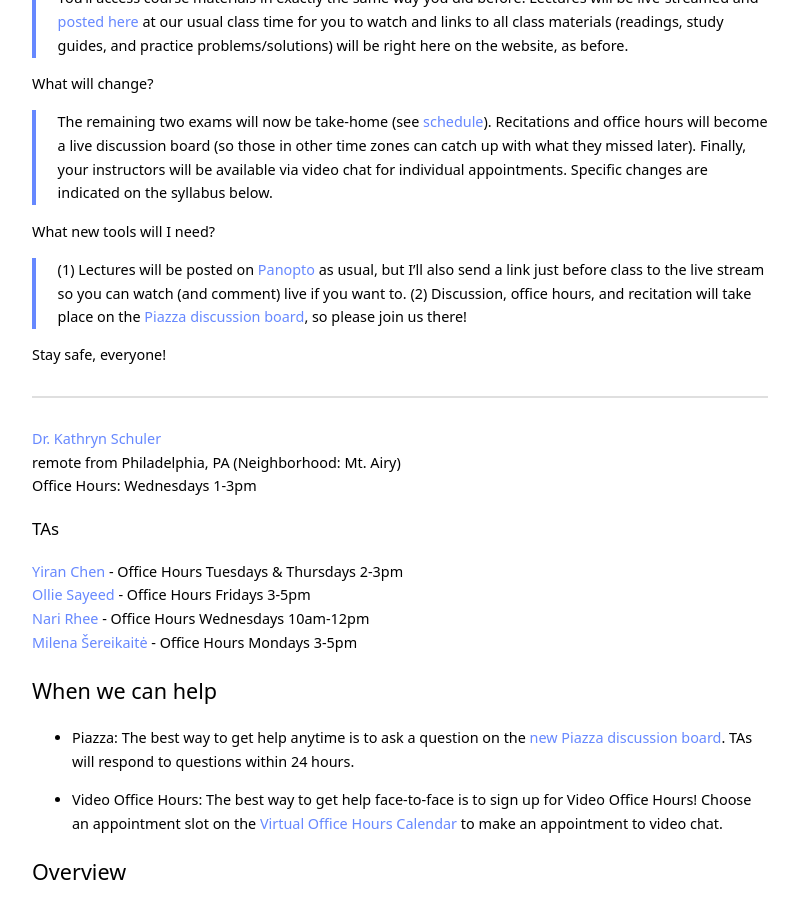
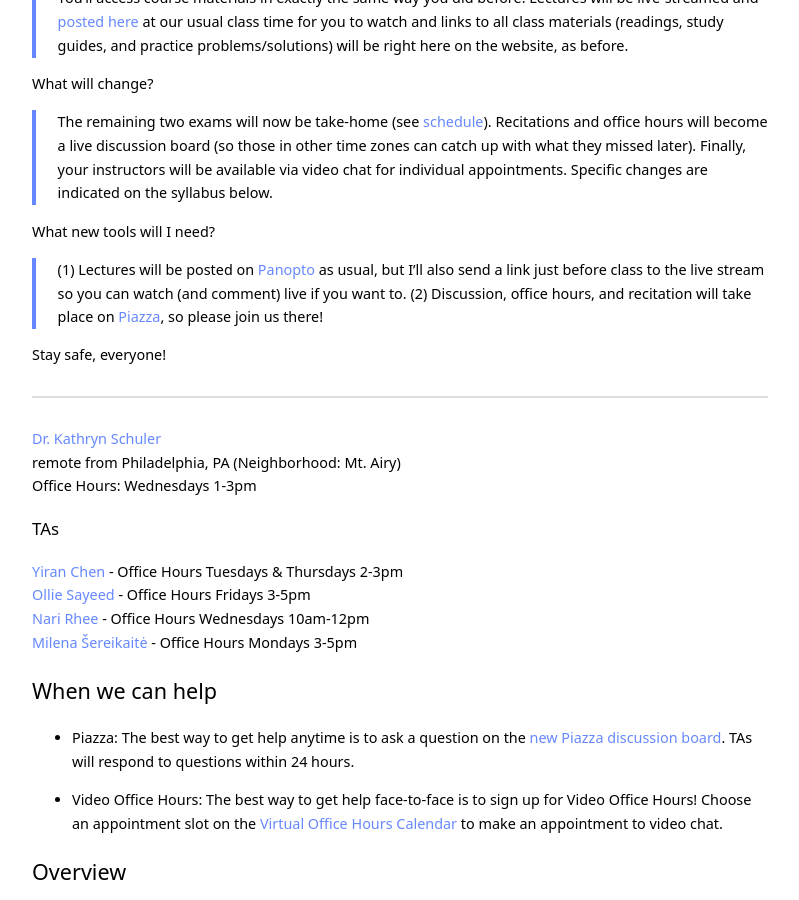
Before and after one commit to kschuler/ling001, a Jekyll site: the page built from index.md, in a window 1280 px wide and 900 px high, scrolled down 414 px. Shown: the whole window, without its empty margins (240-1039 px from the left). Built offline with Jekyll 4.4.1, drawn with Linux system fonts in a browser that asks for light colours.

Commit message:
Update index.md

```diff
--- a/index.md
+++ b/index.md
@@ -17,7 +17,7 @@ After the extended Spring Break, Ling001 will be moving fully online.
 
 **What new tools will I need?**
 > (1) Lectures will be posted on [Panopto](https://upenn.hosted.panopto.com/Panopto/Pages/Sessions/List.aspx?folderID=99e28b4b-8d65-4ac1-9fe4-ab3c00e43bf5) as usual, but I'll also send a link just before class to the live stream so you can watch (and comment) live if you want to.
-> (2) Discussion, office hours, and recitation will take place on the [Piazza discussion board](piazza.com/upenn/spring2020/ling001/home), so please join us there!
+> (2) Discussion, office hours, and recitation will take place on [Piazza](piazza.com/upenn/spring2020/ling001/home), so please join us there!
 
 **Stay safe, everyone!**
 <hr>
```
